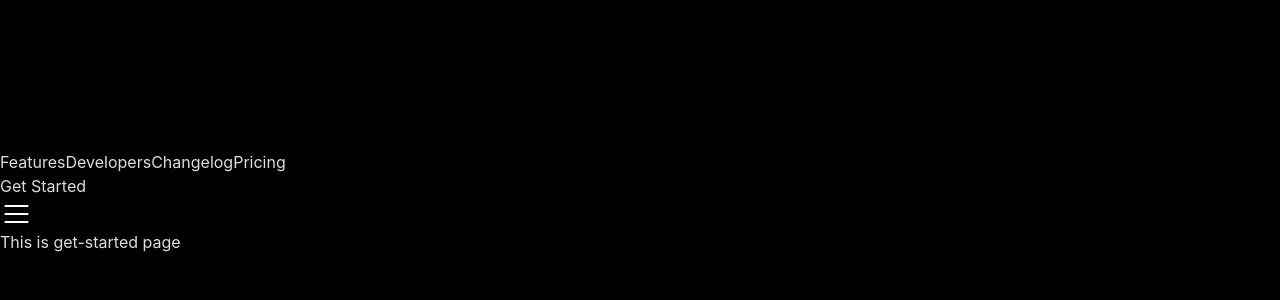
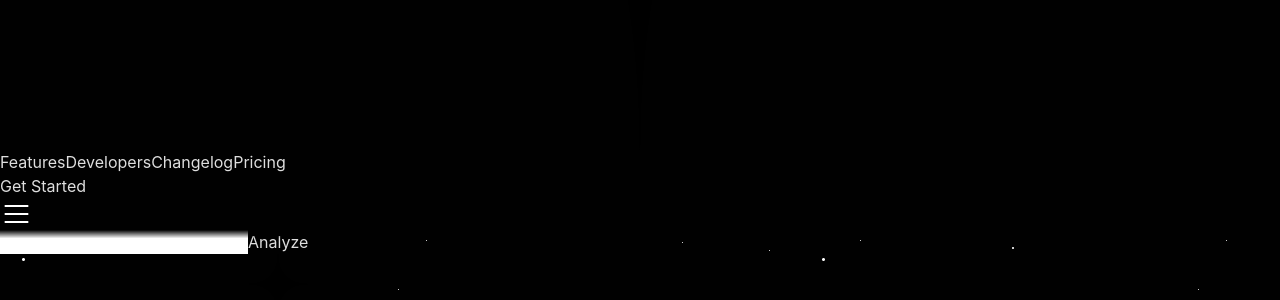
Before and after one commit to gandharrdotexe/sem5-project-ui, a React (Vite) app in the folder project-ui/: page /get-started in a window 1280 px wide. Shown: the part 1130-1430 px from the top of the page. Built offline with nearby package versions, Linux system fonts and the light colour scheme.

Commit message:
designed get-started page

```diff
--- a/project-ui/src/components/get-started.jsx
+++ b/project-ui/src/components/get-started.jsx
@@ -1,11 +1,41 @@
 import React from 'react'
 import Navbar from './navbar'
 import Footer from './footer'
+import Stars from '../assets/stars.png';
+import LogoIcon from '../assets/logo.svg';
 const Get_Started = () => {
   return (
     <div>
         <Navbar />
-        This is get-started page
+        <section
+            className='h-[492px] md:h-[800px] flex justify-center items-center overflow-hidden relative -mt-[100px]'
+            style={{
+                backgroundImage: `url(${Stars})`,
+                maskImage: 'linear-gradient(to bottom, transparent, black 10%, black 90%, transparent)',
+            }}
+        >
+          <div className="container">
+            <div className='flex items-center justify-center gap-2'>
+
+
+                <input type="text" name="" id="" className='py-2 px-3 w-80 border border-[#4a2058]'/>
+
+
+              <button className='relative py-2 px-3 rounded-lg font-medium text-sm bg-gradient-to-b from-[#190d2e] to-[#4a2058] shadow-[0_0_12px_#8c45ff] flex items-center space-x-2'>
+                <div className='absolute inset-0'>
+                  <div className='rounded-lg border border-white/20 absolute inset-0 [mask-image:linear-gradient(to_bottom, black, transparent)]'></div>
+                  <div className='rounded-lg border absolute inset-0 border-white/40 [mask-image:linear-gradient(to_top, black, transparent)]'></div>
+                  <div className='absolute inset-0 shadow-[0_0_10px_rgb(140,60,255,.7)_inset] rounded-lg'></div>
+                </div>
+                <span>Analyze</span>
+                <img src={LogoIcon} alt="Logo" className='h-4 w-4 invert' />
+              </button>
+
+            </div>
+
+
+          </div>
+        </section>
         <Footer />
     </div>
   )
```
